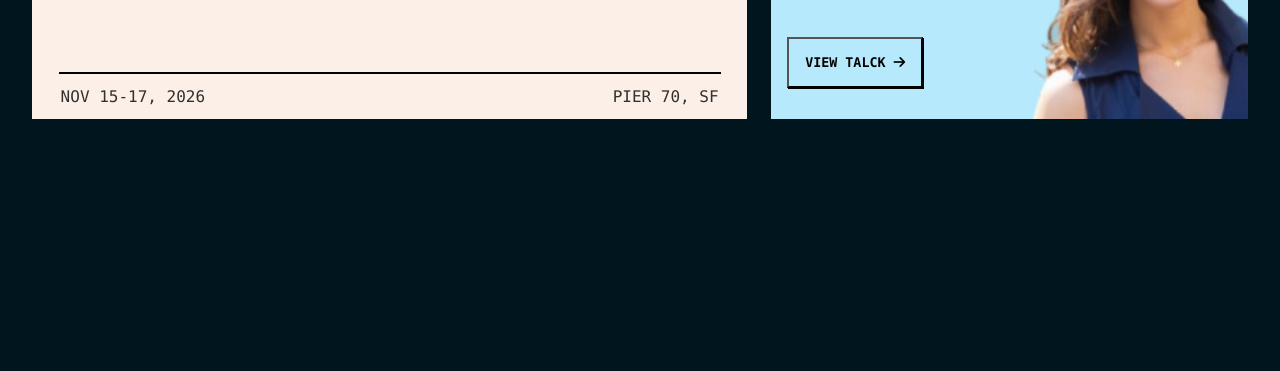
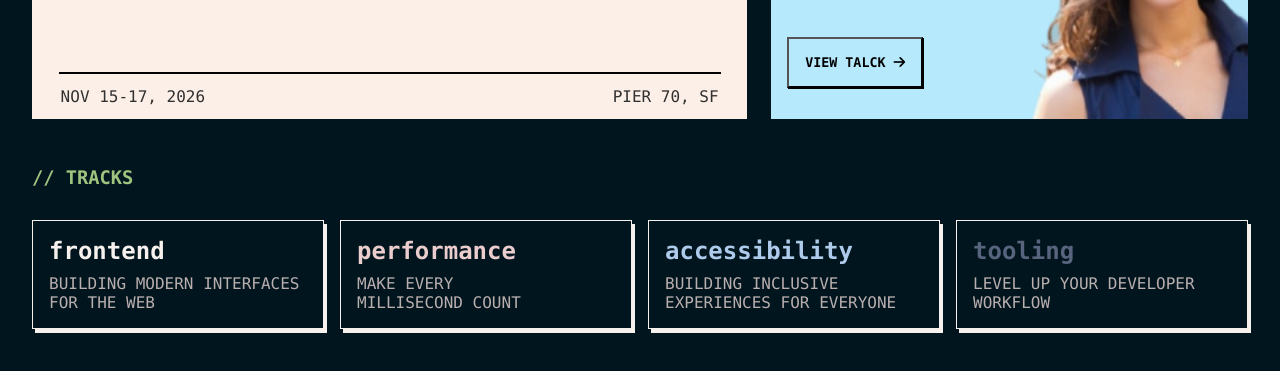
Before and after one commit to ahmed200-em/responsive-day-exo19, a plain HTML site: page index.html in a window 1280 px wide. Shown: the part 389-760 px from the top of the page. Drawn offline with Linux system fonts and the light colour scheme.

Commit message:
added the tracks section and i styled it

```diff
--- a/css/style.css
+++ b/css/style.css
@@ -140,3 +140,37 @@ main {
     cursor: pointer;
     box-shadow: 1px 1px 0px 0px black;
 }
+/* todo the tracks section  */
+.tracks-cards{
+  margin: 3rem 0 0 0;
+}
+.tracks-cards h3{
+  color: var(--main-color);
+}
+.card{
+  border: 1px solid #f6f1ed;
+  padding: 1rem 1rem 1rem 1rem;
+  box-shadow: 3px 4px 0px 0px #f6f1ed;
+  margin: 2rem 0 0 0 ;
+}
+.cards{
+  display: grid;
+  grid-template-columns: repeat(4,1fr);
+  gap: 1rem;
+}
+.card h2{
+  color: #f6f1ed;
+  margin: 0 0 0.6rem 0;
+}
+.card p{
+  color: rgb(186, 175, 175);
+}
+.color1 h2{
+  color: #ebcdce;
+}
+.color2 h2{
+  color: #afcbec;
+}
+.color3 h2{
+  color: #58637d;
+}
--- a/index.html
+++ b/index.html
@@ -53,8 +53,26 @@
             </div>
         </section>
         <!-- todo the tracks section  -->
-         <section class="cards">
-            <div class="card"></div>
+        <section class="tracks-cards">
+            <h3>// TRACKS</h1>
+                <div class="cards">
+                    <div class="card">
+                        <h2>frontend</h2>
+                        <p>BUILDING MODERN INTERFACES FOR THE WEB</p>
+                    </div>
+                    <div class="card color1">
+                        <h2>performance</h2>
+                        <p>MAKE EVERY <br>MILLISECOND COUNT</p>
+                    </div>
+                    <div class="card color2">
+                        <h2>accessibility</h2>
+                        <p>BUILDING INCLUSIVE EXPERIENCES FOR EVERYONE</p>
+                    </div>
+                    <div class="card color3">
+                        <h2>tooling</h2>
+                        <p>LEVEL UP YOUR DEVELOPER WORKFLOW</p>
+                    </div>
+                </div>
         </section>
     </main>
 </body>
```
Lines whose indentation alone changed are shown as unchanged.
